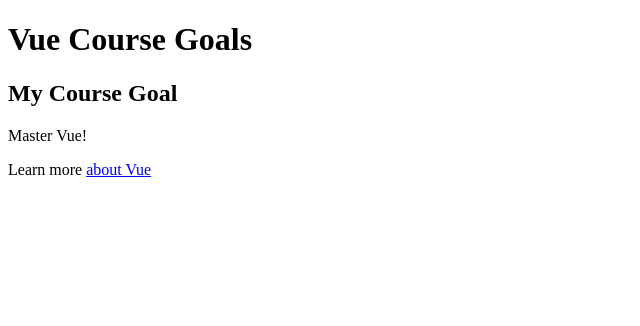
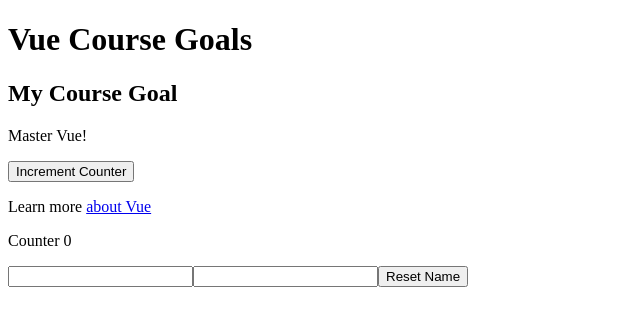
Before and after one commit to delaneymethod/vue-goals-example, a Vue app: page / in a window 1280 px wide. Shown: the top 326 px of the page, without its empty margins (0-640 px from the left). Built offline with nearby package versions, Linux system fonts and the light colour scheme.

Commit message:
Customised more configs
Signed-off-by: Sean Delaney <hello@delaneymethod.com>

```diff
--- a/babel.config.js
+++ b/babel.config.js
@@ -1,5 +1,5 @@
 module.exports = {
-  presets: [
-    '@vue/cli-plugin-babel/preset'
-  ]
+	presets: [
+		'@vue/cli-plugin-babel/preset'
+	]
 };
--- a/src/App.vue
+++ b/src/App.vue
@@ -6,21 +6,44 @@
 		<section id="user-goal">
 			<h2>My Course Goal</h2>
 			<p>{{ outputGoal() }}</p>
-			<p>Learn more <a v-bind:href="courseLink">about Vue</a></p>
+			<button v-on:click="incrementCounter">Increment Counter</button>
+			<p>Learn more <a :href="courseLink">about Vue</a></p>
+			<p>Counter {{ counter }}</p>
+			<input type="text" v-bind:value="name" v-on:input="setName"/>
+			<input type="text" v-model="surname"/>
+			<button v-on:click="resetName">Reset Name</button>
+			<p>{{ name }}</p>
 		</section>
 	</div>
 </template>
 
-<script>
+<script type="text/babel">
 export default {
 	name: 'App',
 	components: {},
+	computed: {},
+	beforeMount() {
+	},
+	props: {},
 	data: () => ({
+		name: '',
+		surname: '',
+		counter: 0,
 		courseGoalA: 'Master Vue!',
 		courseGoalB: 'Learn Vue!',
 		courseLink: 'https://vuejs.org/'
 	}),
 	methods: {
+		setName(event) {
+			this.name = event.target.value;
+		},
+		resetName() {
+			this.name = '';
+			this.surname = 'Delaney';
+		},
+		incrementCounter() {
+			this.counter++;
+		},
 		outputGoal() {
 			const randomNumber = Math.random();
 
@@ -34,5 +57,5 @@ export default {
 };
 </script>
 
-<style>
+<style lang="scss">
 </style>
--- a/src/main.js
+++ b/src/main.js
@@ -2,8 +2,9 @@ import Vue from 'vue';
 
 import App from './App.vue';
 
+Vue.config.devtools = true;
 Vue.config.productionTip = false;
 
 new Vue({
-  render: h => h(App)
+	render: h => h(App)
 }).$mount('#app');
--- a/vue.config.js
+++ b/vue.config.js
@@ -1,5 +1,5 @@
 module.exports = {
-  css: {
-    requireModuleExtension: true
-  }
+	css: {
+		requireModuleExtension: true
+	}
 };
```
Also changed, not shown: .eslintrc.js, 1 other file (tests, documents, lock files or other folders).
